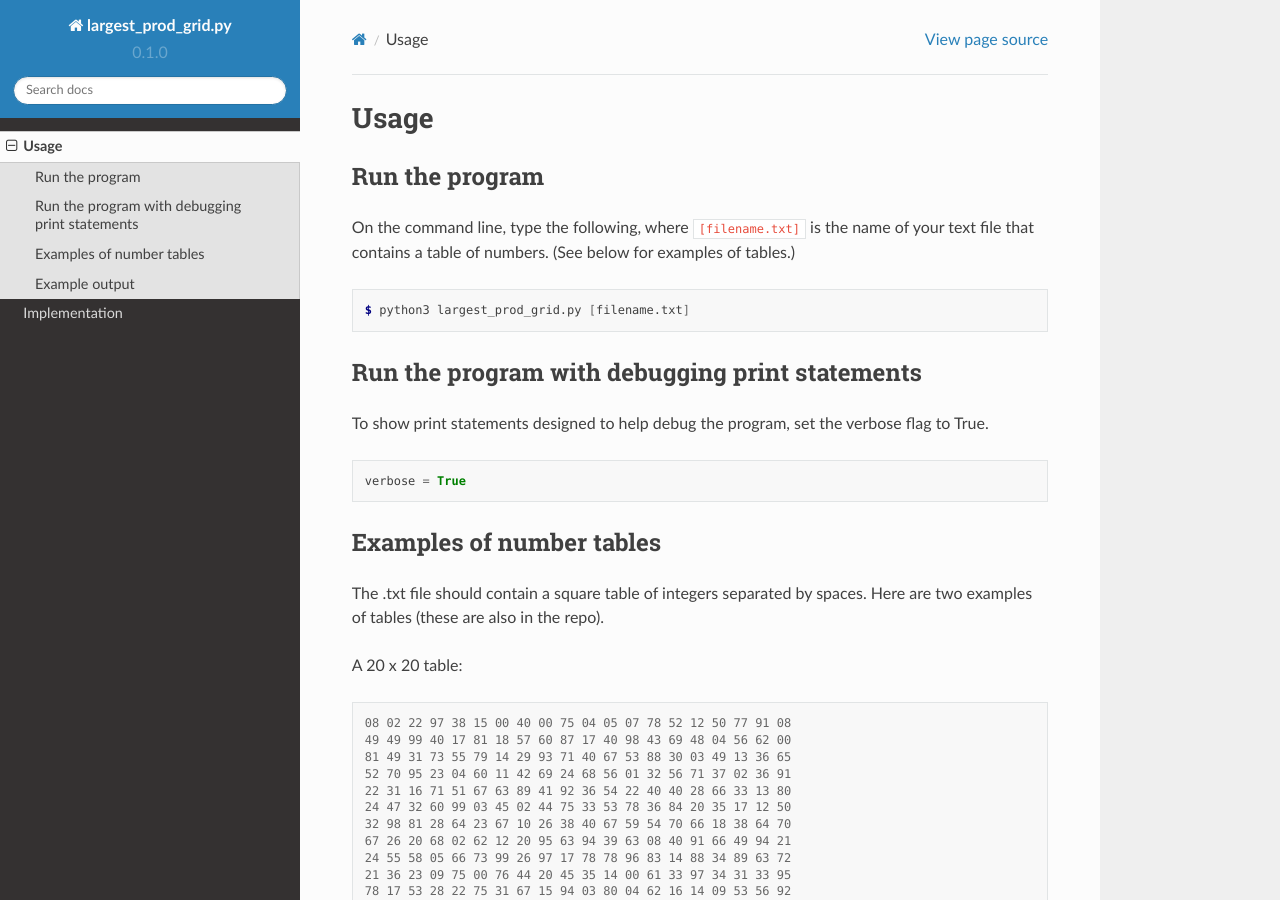
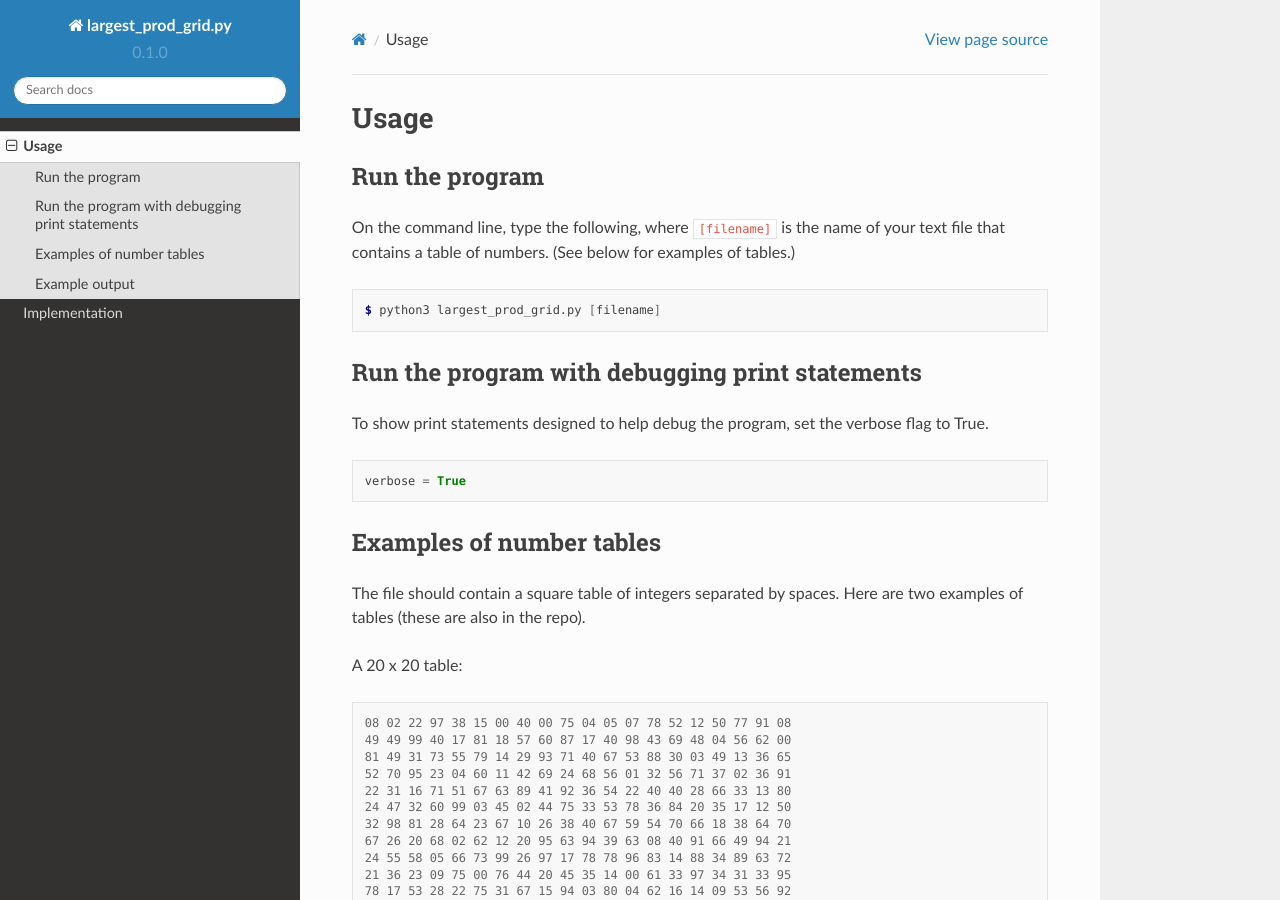
Before and after one commit to XtinaJohnson/largest_prod_grid_docs, a Sphinx documentation site: the page built from docs/source/usage.rst, in a window 1280 px wide and 900 px high. Built offline with Sphinx 7.4.7 and the Read the Docs theme 2.0.0, drawn with Linux system fonts in a browser that asks for light colours.

Commit message:
Update usage.rst

```diff
--- a/docs/source/usage.rst
+++ b/docs/source/usage.rst
@@ -4,11 +4,11 @@ Usage
 Run the program
 ---------------
 
-On the command line, type the following, where ``[filename.txt]`` is the name of your text file that contains a table of numbers. (See below for examples of tables.)
+On the command line, type the following, where ``[filename]`` is the name of your text file that contains a table of numbers. (See below for examples of tables.)
 
 .. code-block:: console
 
-   $ python3 largest_prod_grid.py [filename.txt]
+   $ python3 largest_prod_grid.py [filename]
 
 Run the program with debugging print statements
 -----------------------------------------------
@@ -23,7 +23,7 @@ To show print statements designed to help debug the program, set the verbose fla
 Examples of number tables
 -------------------------
 
-The .txt file should contain a square table of integers separated by spaces. Here are two examples
+The file should contain a square table of integers separated by spaces. Here are two examples
 of tables (these are also in the repo).
 
 A 20 x 20 table: ::
```
